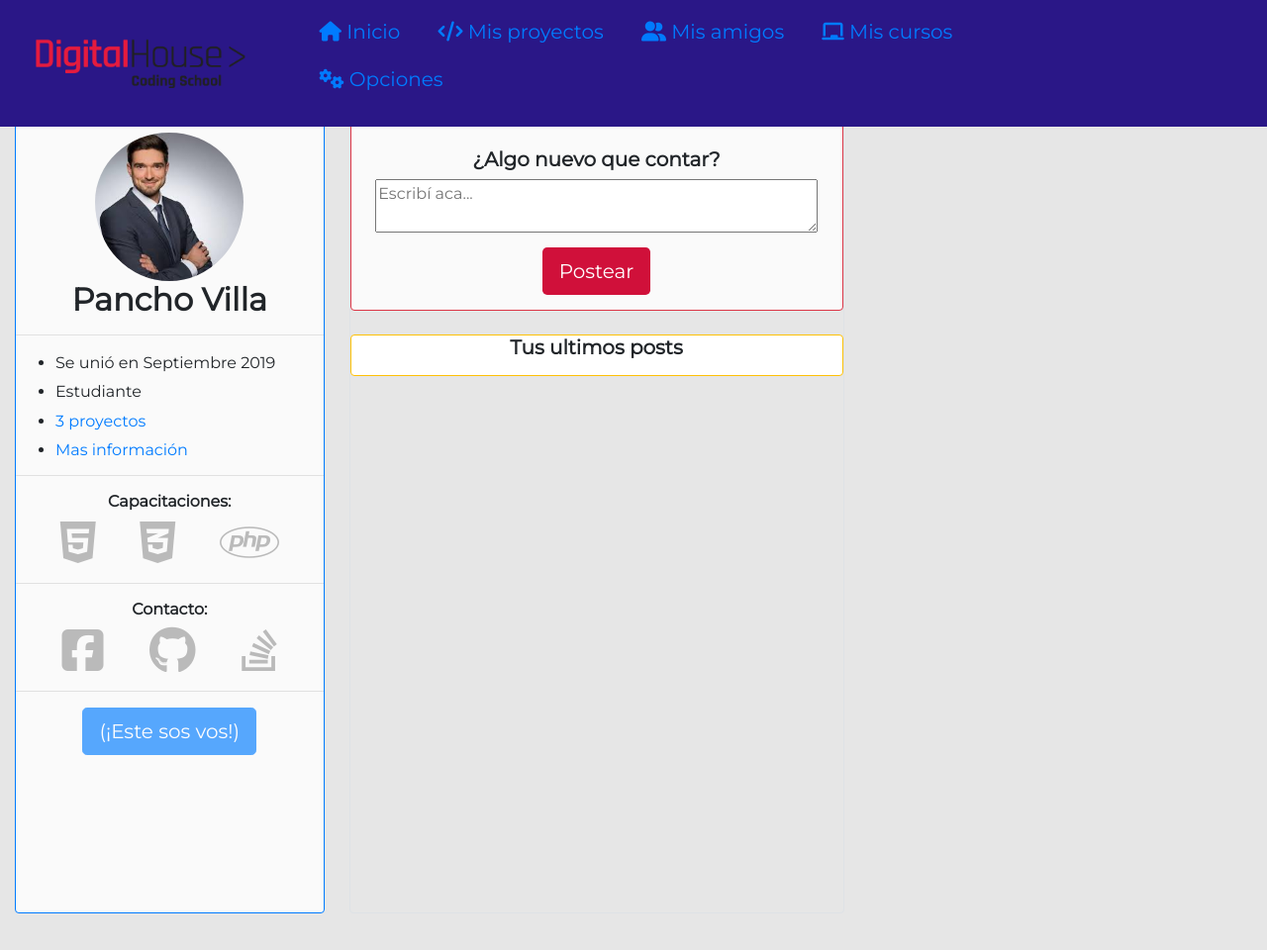
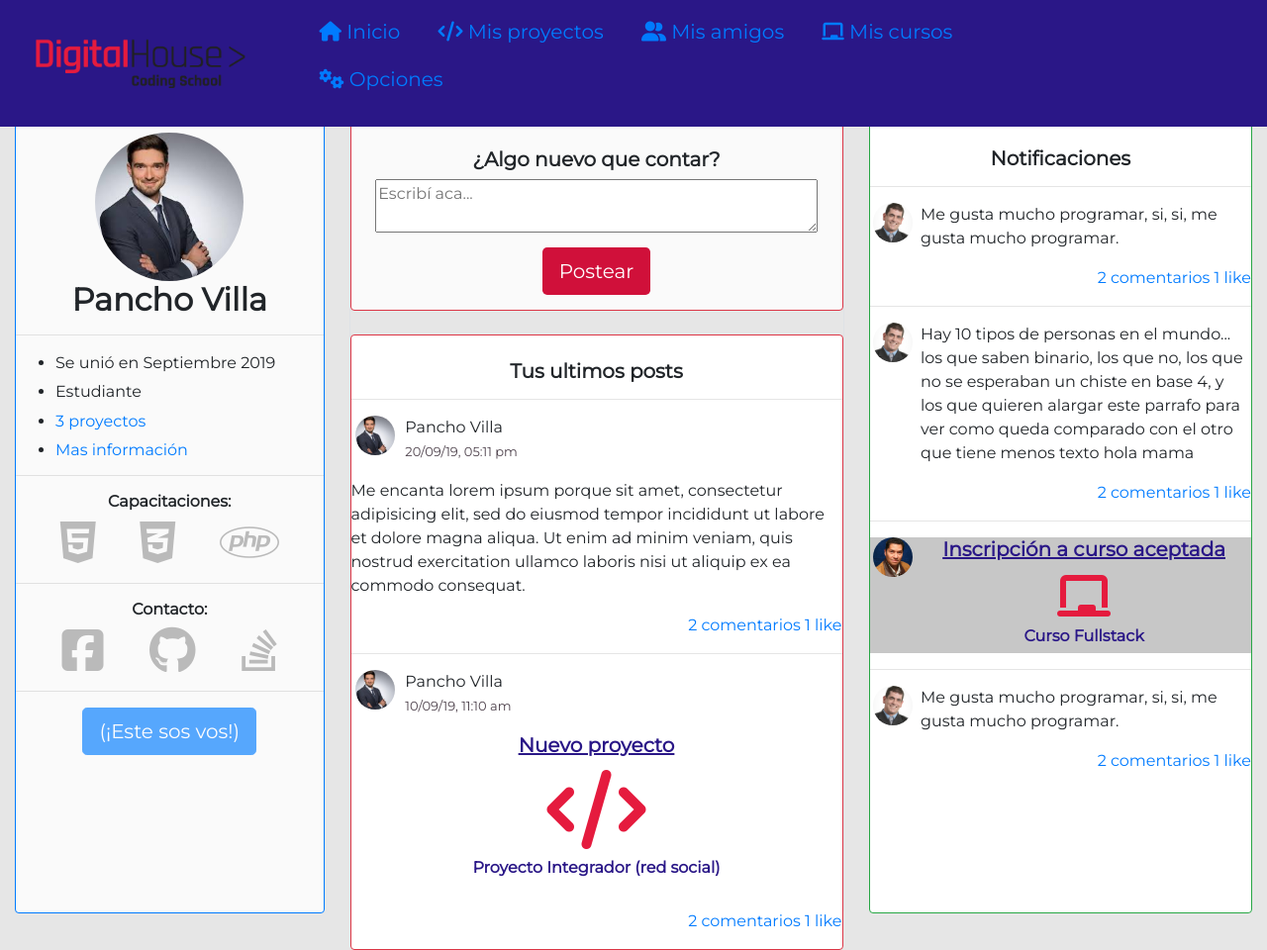
Before and after one commit to AquilanteJP/Proyecto-Integrador-DH, a PHP site: page /profile.html in a window 1280 px wide. Shown: the whole page at 99% size. Before the commit the page ends 923 px from the top, so only its background shows below. Run offline with PHP 8.4, Linux system fonts and the light colour scheme; some libraries are stand-ins or nearby versions.

Commit message:
Falta solo responsive!

```diff
--- a/Proyecto/css/master.css
+++ b/Proyecto/css/master.css
@@ -1,6 +1,7 @@
 @import "./logIn.css";
 @import "./registro.css";
 @import "./footer.css";
+@import "./profile.css";
 
 * {
   font-family: 'Montserrat', sans-serif;
--- a/Proyecto/css/profile.css
+++ b/Proyecto/css/profile.css
@@ -1,5 +1,3 @@
-@import "./master.css";
-
 body{
   background-color:#e6e6e6;
 }
@@ -58,13 +56,15 @@ header{
   background-color: #fafafa;
   overflow:hidden;
   width:25%;
+  box-sizing: border-box;
 }
 
-.-profilepic{
+.-profilePic{
   border-radius:50%;
   display:block;
   width:150px;
   padding-top:10px;
+  margin:0 auto;
 }
 
 .-capacitaciones{
@@ -130,6 +130,7 @@ header{
   height:100vh;
   width:40%;
   margin:0 2%;
+  box-sizing:border-box;
 }
 
 .-border-primary{
@@ -160,3 +161,71 @@ header{
 .-misPosts ul{
   list-style-type: none;
 }
+
+.-datosPost{
+  display:flex;
+}
+
+.-datosPost div{
+  margin:0 1%;
+}
+
+.-fechaPosteo{
+  color:#4E424C;
+  font-size:13px;
+}
+
+.-profilePicSmall{
+  border-radius:50%;
+  width:40px;
+}
+
+.-reacciones{
+  text-align: right;
+}
+
+.-newProject{
+  text-align:center;
+  font-size:20px;
+  color:#2A1787;
+  font-weight:bolder;
+  text-decoration:underline;
+}
+
+.-projectIcon{
+  display:inline-block;
+  text-align:center;
+  width:100%;
+  color:#E51B3E;
+  padding-top:1%;
+  padding-bottom:2%;
+}
+
+.-newProjectName{
+  text-align:center;
+  color:#2A1787;
+  font-weight:bold;
+}
+
+.-notificaciones{
+  width:31%;
+  background-color:#ffffff;
+  box-sizing:border-box;
+}
+
+.-notificacion{
+  display:flex;
+  height:auto;
+}
+
+.-notificacion div{
+  margin:0 1%;
+}
+
+.-notifContenido{
+  width:100%;
+}
+
+.-notifPrivada{
+  background-color:#c7c7c7;
+}
--- a/Proyecto/profile.html
+++ b/Proyecto/profile.html
@@ -5,7 +5,7 @@
     <title>Mi Perfil</title>
     <link href="https://fonts.googleapis.com/css?family=Montserrat|Open+Sans|Roboto&display=swap" rel="stylesheet">
     <link rel="stylesheet" href="https://stackpath.bootstrapcdn.com/bootstrap/4.3.1/css/bootstrap.min.css">
-    <link rel="stylesheet" href="css/profile.css">
+    <link rel="stylesheet" href="css/master.css">
     <script src="https://kit.fontawesome.com/64db3b546b.js"></script>
   </head>
   <body>
@@ -38,7 +38,7 @@
       </header>
       <div class="row container-fluid -contenido">
         <div class="border border-primary rounded -profile">
-          <img src="img/profilepic.jpg" alt="fotoperfil" class="-profilepic mx-auto">
+          <img src="img/profilepic.jpg" alt="fotoperfil" class="-profilePic">
           <h2 class="text-center font-weight-bold -nombre ">Pancho Villa</h2>
           <hr>
           <ul>
@@ -64,7 +64,6 @@
           <hr>
           <button type="button" class="btn btn-lg btn-primary -botonAmigo" disabled name="button">(¡Este sos vos!)</button>
         </div>
-
         <div class="border rounded -posts">
          <div class="-enterPost border border-danger rounded">
            <br>
@@ -75,12 +74,111 @@
            </form>
          </div>
          <br>
-         <div class="-misPosts border border-warning rounded">
+         <div class="-misPosts border border-danger rounded">
+           <br>
            <h5 class="text-center font-weight-bold">Tus ultimos posts</h5>
-           <ul>
-             <li></li>
-           </ul>
+           <hr>
+           <section class="-post">
+             <article class="">
+               <div class="-datosPost">
+                <div class="-datosPostPic">
+                  <img src="img/profilepic.jpg" alt="fotoperfil" class="-profilePicSmall">
+                </div>
+                <div class="-datosPostIdentidad">
+                  <p class=""><span class="-identidadPosteo">Pancho Villa</span><br><span class="-fechaPosteo">20/09/19, 05:11 pm</span></p>
+                </div>
+               </div>
+               <div class="-postContenido">
+                <p>Me encanta lorem ipsum porque sit amet, consectetur adipisicing elit, sed do eiusmod tempor incididunt ut labore et dolore magna aliqua. Ut enim ad minim veniam, quis nostrud exercitation ullamco laboris nisi ut aliquip ex ea commodo consequat. </p>
+               </div>
+               <div>
+                <p class="-reacciones"> <a href="#">2 comentarios</a>  <a href="#">1 like</a></p>
+               </div>
+             </article>
+             <hr>
+             <article class="">
+               <div class="-datosPost">
+                <div class="-datosPostPic">
+                  <img src="img/profilepic.jpg" alt="fotoperfil" class="-profilePicSmall">
+                </div>
+                <div class="-datosPostIdentidad">
+                  <p class=""><span class="-identidadPosteo">Pancho Villa</span><br><span class="-fechaPosteo">10/09/19, 11:10 am</span></p>
+                </div>
+               </div>
+               <i></i>
+               <div class="-postContenido">
+                <h6 class="-newProject">Nuevo proyecto</h6>
+                <i class="fas fa-code fa-5x -projectIcon"></i>
+                <br>
+                <h6 class="-newProjectName">Proyecto Integrador (red social)</h6>
+               </div>
+               <br>
+               <div>
+                <p class="-reacciones"> <a href="#">2 comentarios</a>  <a href="#">1 like</a></p>
+               </div>
+             </article>
+           </section>
          </div>
+        </div>
+        <div class="-notificaciones border border-success rounded">
+          <br>
+          <h5 class="text-center font-weight-bold">Notificaciones</h5>
+          <hr>
+          <article class="">
+            <div class="-notificacion">
+             <div class="-datosNotifPic">
+               <span title="Vancho Pilla | 17/09/19, 4:03 pm"><img src="img/profilepic2.jpg" alt="fotoperfil" class="-profilePicSmall"></span>
+             </div>
+             <div class="-notifContenido">
+              <p>Me gusta mucho programar, si, si, me gusta mucho programar.</p>
+             </div>
+            </div>
+            <div>
+             <p class="-reacciones"> <a href="#">2 comentarios</a>  <a href="#">1 like</a></p>
+            </div>
+          </article>
+          <hr>
+          <article class="">
+            <div class="-notificacion">
+             <div class="-datosNotifPic">
+               <span title="Vancho Pilla | 17/09/19, 4:03 pm"><img src="img/profilepic2.jpg" alt="fotoperfil" class="-profilePicSmall"></span>
+             </div>
+             <div class="-notifContenido">
+              <p>Hay 10 tipos de personas en el mundo... los que saben binario, los que no, los que no se esperaban un chiste en base 4, y los que quieren alargar este parrafo para ver como queda comparado con el otro que tiene menos texto hola mama </p>
+             </div>
+            </div>
+            <div>
+             <p class="-reacciones"> <a href="#">2 comentarios</a>  <a href="#">1 like</a></p>
+            </div>
+          </article>
+          <hr>
+          <article class="-notifPrivada">
+            <div class="-notificacion">
+             <div class="-datosNotifPic">
+               <span title="Angel Daniel Fuentes | 24/06/19, 7:50 pm"><img src="img/profilepic3.jpg" alt="fotoperfil" class="-profilePicSmall"></span>
+             </div>
+             <div class="-notifContenido">
+              <h6 class="-newProject">Inscripción a curso aceptada</h6>
+              <i class="fas fa-chalkboard fa-3x -projectIcon"></i>
+              <br>
+              <h6 class="-newProjectName">Curso Fullstack</h6>
+             </div>
+            </div>
+          </article>
+          <hr>
+          <article class="">
+            <div class="-notificacion">
+             <div class="-datosNotifPic">
+               <span title="Vancho Pilla | 17/09/19, 4:03 pm"><img src="img/profilepic2.jpg" alt="fotoperfil" class="-profilePicSmall"></span>
+             </div>
+             <div class="-notifContenido">
+              <p>Me gusta mucho programar, si, si, me gusta mucho programar.</p>
+             </div>
+            </div>
+            <div>
+             <p class="-reacciones"> <a href="#">2 comentarios</a>  <a href="#">1 like</a></p>
+            </div>
+          </article>
         </div>
       </div>
     </div>
```
Also changed, not shown: Proyecto/img/profilepic2.jpg (added), Proyecto/img/profilepic3.jpg (added).
